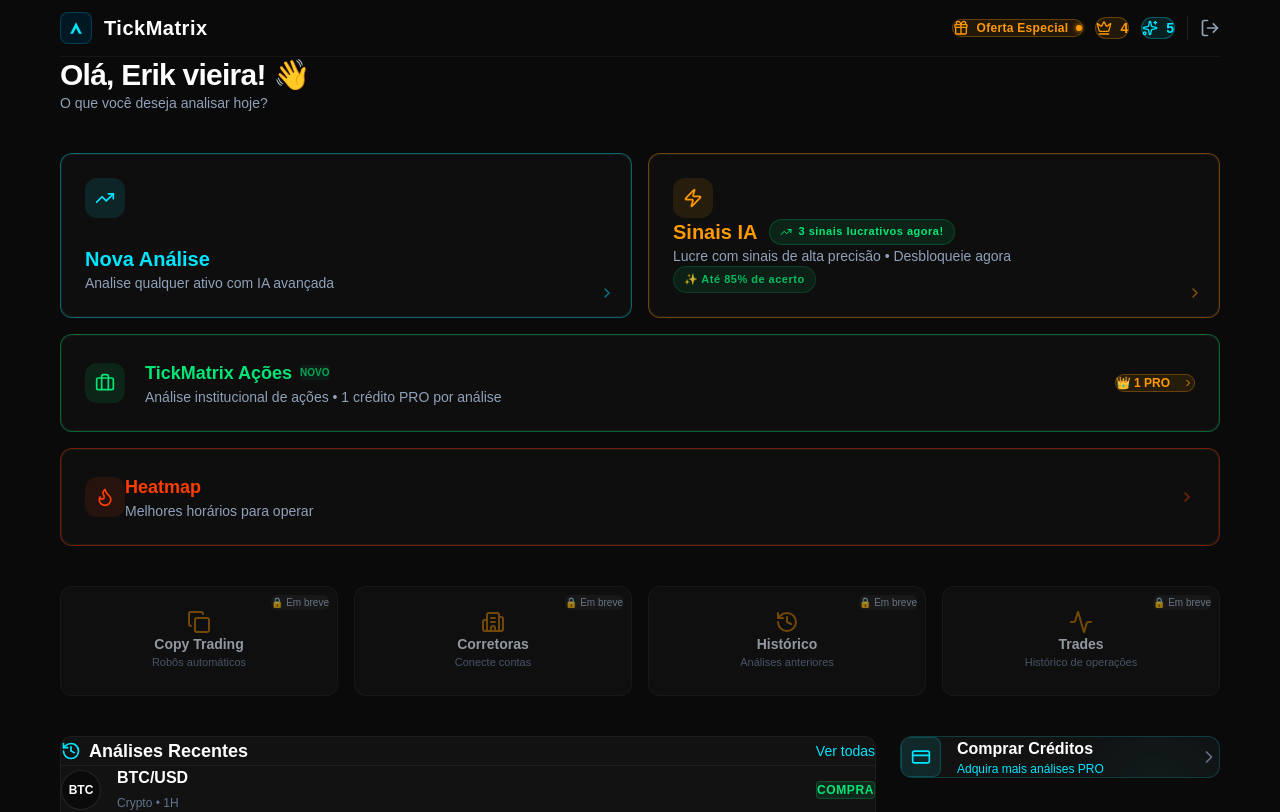
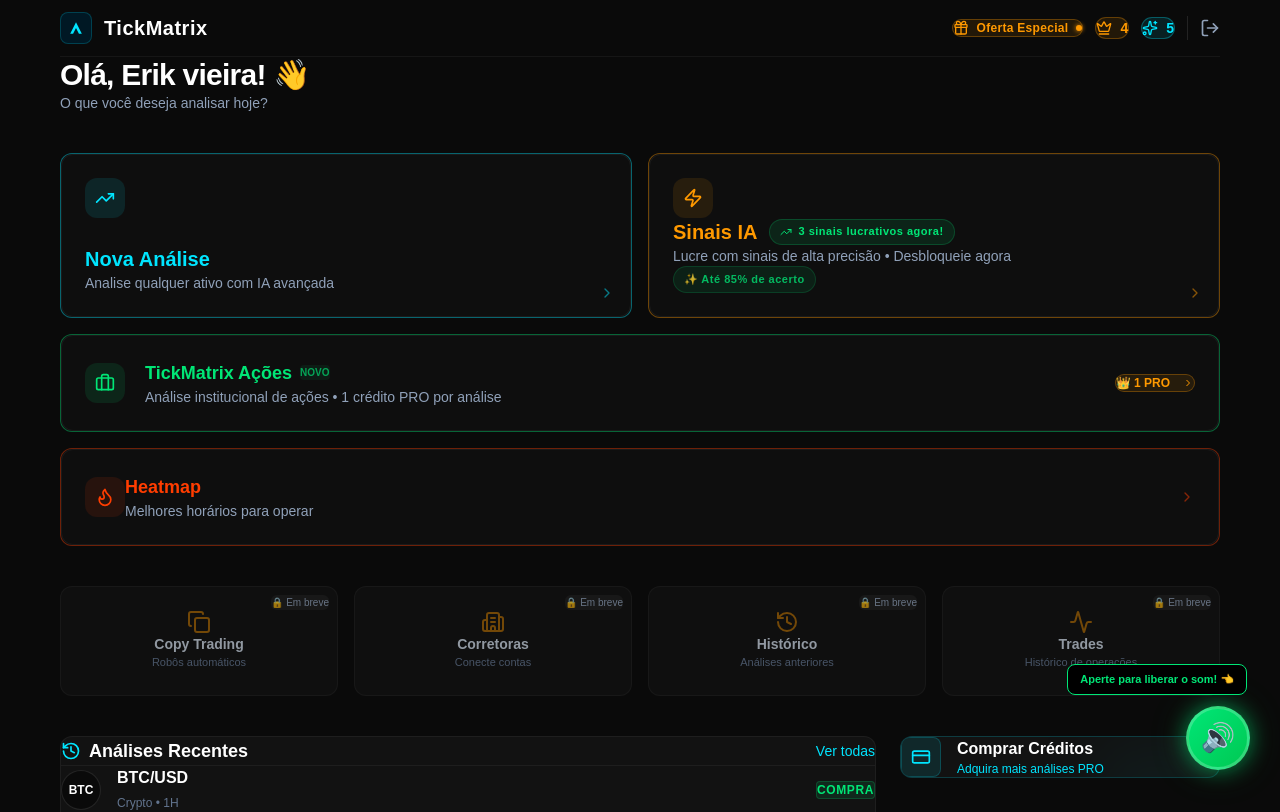
Before and after one commit to Luckysuporte/TickMatrix, a Next.js app: page / in a window 1280 px wide. Shown: the top 812 px of the page. Built offline with nearby package versions, Linux system fonts and the light colour scheme.

Commit message:
componete de somo

```diff
--- a/src/app/layout.tsx
+++ b/src/app/layout.tsx
@@ -18,6 +18,8 @@
   description: 'Motor algorítmico de análise de mercado financeiro',
 };
 
+import AudioTester from '@/components/AudioTester';
+
 export default function RootLayout({
   children,
 }: Readonly<{
@@ -33,6 +35,7 @@
           <main className="pt-8 pb-12">
             {children}
           </main>
+          <AudioTester />
         </div>
       </body>
     </html>
--- a/src/app/sinais-ia/page.tsx
+++ b/src/app/sinais-ia/page.tsx
@@ -203,6 +203,10 @@
 // ─── Main Page ─────────────────────────────────────────────────────────────
 export default function SinaisIA() {
     const [active, setActive] = useState(false);
+
+    useEffect(() => {
+        console.log('🚀 [TickMatrix] SinaisIA Component Loaded');
+    }, []);
     const [togglingRadar, setTogglingRadar] = useState(false);
     const [radarData, setRadarData] = useState<Record<string, RadarItem>>({});
     const [favorites, setFavorites] = useState<FavoriteAsset[]>([]);
@@ -2000,66 +2004,6 @@
                 )
             }
 
-            {/* ════════════════════════════════════════
-                BOTÃO FLUTUANTE DE TESTE (ÁUDIO)
-                ════════════════════════════════════════ */}
-            <div
-                onClick={() => {
-                    setAudioUnlocked(true);
-                    playAlert(3, 'buy');
-                }}
-                style={{
-                    position: 'fixed',
-                    bottom: '30px',
-                    right: '30px',
-                    width: '64px',
-                    height: '64px',
-                    borderRadius: '50%',
-                    background: 'linear-gradient(135deg, #00e676, #00c853)',
-                    boxShadow: '0 0 20px rgba(0, 230, 118, 0.5), 0 0 40px rgba(0, 230, 118, 0.2)',
-                    display: 'flex',
-                    alignItems: 'center',
-                    justifyContent: 'center',
-                    cursor: 'pointer',
-                    zIndex: 9999,
-                    transition: 'all 0.3s cubic-bezier(0.175, 0.885, 0.32, 1.275)',
-                    border: '3px solid rgba(255, 255, 255, 0.2)',
-                }}
-                onMouseEnter={e => {
-                    e.currentTarget.style.transform = 'scale(1.15) rotate(10deg)';
-                    e.currentTarget.style.boxShadow = '0 0 30px rgba(0, 230, 118, 0.8), 0 0 60px rgba(0, 230, 118, 0.4)';
-                }}
-                onMouseLeave={e => {
-                    e.currentTarget.style.transform = 'scale(1) rotate(0deg)';
-                    e.currentTarget.style.boxShadow = '0 0 20px rgba(0, 230, 118, 0.5), 0 0 40px rgba(0, 230, 118, 0.2)';
-                }}
-            >
-                <div style={{
-                    fontSize: '28px',
-                    filter: 'drop-shadow(0 2px 4px rgba(0,0,0,0.3))'
-                }}>🔊</div>
-
-                {/* Tooltip opcional */}
-                <div style={{
-                    position: 'absolute',
-                    top: '-45px',
-                    right: '0',
-                    background: '#000',
-                    color: '#00e676',
-                    padding: '6px 12px',
-                    borderRadius: '8px',
-                    fontSize: '11px',
-                    fontWeight: 800,
-                    whiteSpace: 'nowrap',
-                    border: '1px solid #00e676',
-                    pointerEvents: 'none',
-                    opacity: audioUnlocked ? 0 : 1,
-                    transition: 'opacity 0.3s'
-                }}>
-                    Aperte para liberar o som! 👈
-                </div>
-            </div>
-
         </div>
     );
 }
--- /dev/null
+++ b/src/components/AudioTester.tsx
@@ -0,0 +1,80 @@
+'use client';
+
+import React, { useState, useEffect } from 'react';
+import { Radio } from 'lucide-react';
+
+export default function AudioTester() {
+    const [unlocked, setUnlocked] = useState(false);
+
+    useEffect(() => {
+        console.log('🔊 [AudioTester] Componente de áudio carregado e pronto.');
+    }, []);
+
+    function playTestSound() {
+        try {
+            const AudioCtx = (window.AudioContext || (window as any).webkitAudioContext);
+            const ctx = new AudioCtx();
+
+            // Som Elite 3 estrelas simulado
+            [0, 0.18, 0.36].forEach((offset, i) => {
+                const osc = ctx.createOscillator();
+                const gain = ctx.createGain();
+                osc.connect(gain); gain.connect(ctx.destination);
+                osc.frequency.value = 660 + i * 220;
+                osc.type = 'sine';
+                gain.gain.setValueAtTime(0.18, ctx.currentTime + offset);
+                gain.gain.exponentialRampToValueAtTime(0.001, ctx.currentTime + offset + 0.15);
+                osc.start(ctx.currentTime + offset);
+                osc.stop(ctx.currentTime + offset + 0.15);
+            });
+            setUnlocked(true);
+        } catch (e) {
+            console.error('[AudioTester] Erro ao tocar som:', e);
+        }
+    }
+
+    return (
+        <div
+            id="audio-tester-floating-button"
+            onClick={playTestSound}
+            style={{
+                position: 'fixed',
+                bottom: '30px',
+                right: '30px',
+                width: '64px',
+                height: '64px',
+                borderRadius: '50%',
+                background: 'linear-gradient(135deg, #00e676, #00c853)',
+                boxShadow: '0 0 20px rgba(0, 230, 118, 0.5), 0 0 40px rgba(0, 230, 118, 0.2)',
+                display: 'flex',
+                alignItems: 'center',
+                justifyContent: 'center',
+                cursor: 'pointer',
+                zIndex: 99999, // Garantindo o topo absoluto
+                transition: 'all 0.3s cubic-bezier(0.175, 0.885, 0.32, 1.275)',
+                border: '3px solid rgba(255, 255, 255, 0.2)',
+            }}
+        >
+            <div style={{ fontSize: '28px' }}>🔊</div>
+
+            {!unlocked && (
+                <div style={{
+                    position: 'absolute',
+                    top: '-45px',
+                    right: '0',
+                    background: '#000',
+                    color: '#00e676',
+                    padding: '6px 12px',
+                    borderRadius: '8px',
+                    fontSize: '11px',
+                    fontWeight: 800,
+                    whiteSpace: 'nowrap',
+                    border: '1px solid #00e676',
+                    pointerEvents: 'none'
+                }}>
+                    Aperte para liberar o som! 👈
+                </div>
+            )}
+        </div>
+    );
+}
```
